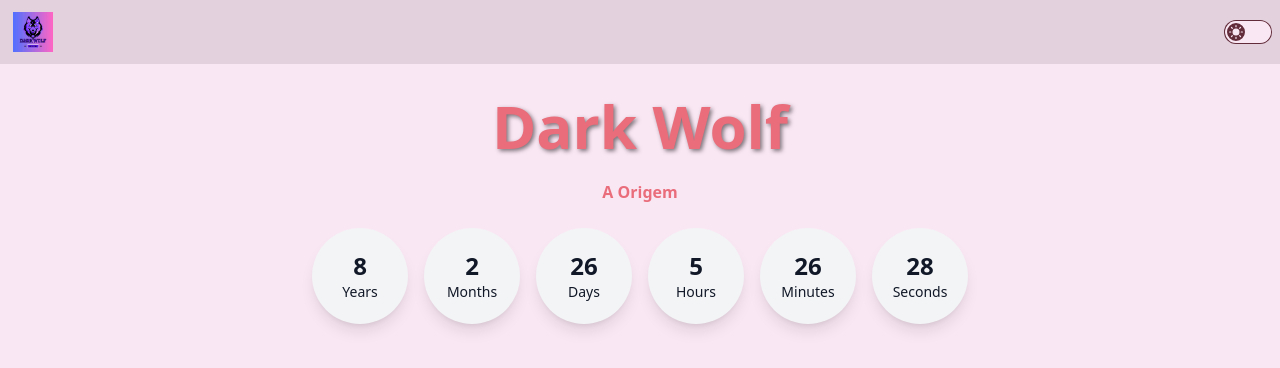
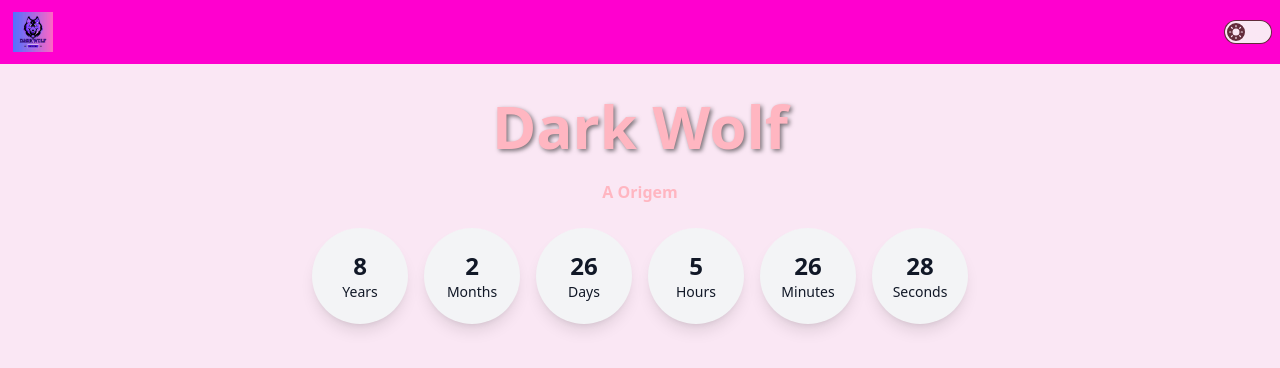
Before and after one commit to Spiguerfild/contador-amizade-wolfs, a React (Vite) app: page / in a window 1280 px wide. Shown: the top 368 px of the page. Built offline with nearby package versions, Linux system fonts and the light colour scheme.

Commit message:
rosa fortão

```diff
--- a/tailwind.config.js
+++ b/tailwind.config.js
@@ -28,7 +28,9 @@ export default {
           'base-300': '#313131',
         },
         valentine:{
-          ...require('daisyui/src/theming/themes')['valentine']
+          ...require('daisyui/src/theming/themes')['valentine'],
+          primary: '#ffb6c1',
+          'base-200': '#ff00cf',
         },
       },
       'light',
```
